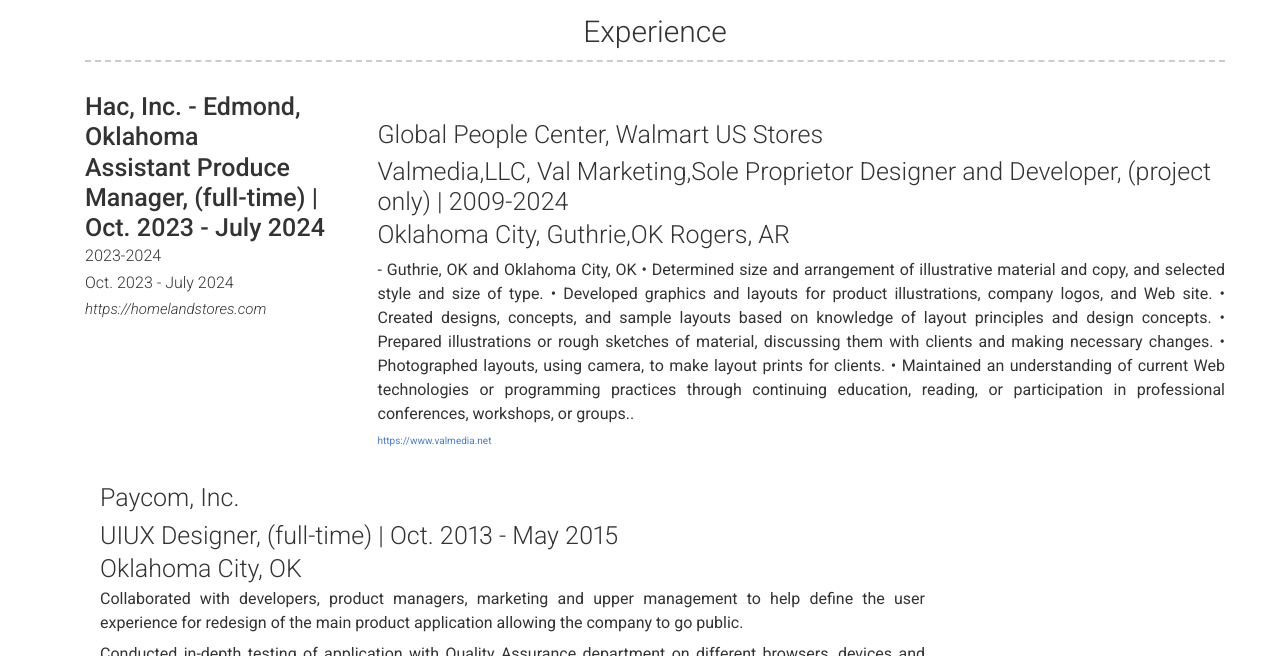
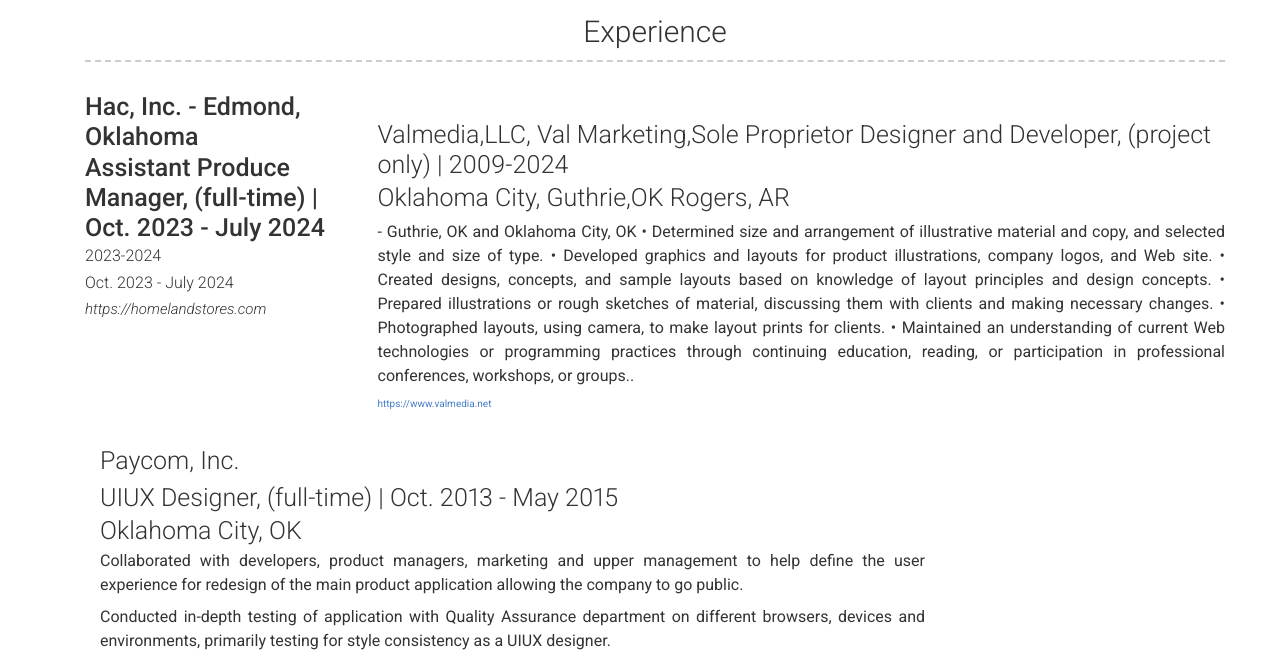
Before and after one commit to valzya/Code-Resume, a plain HTML site: page index.html in a window 1280 px wide. Shown: the part 602-1258 px from the top of the page. Drawn offline with nearby package versions, Linux system fonts and the light colour scheme; files whose address does not match are found by name.

Commit message:
Update index.html

```diff
--- a/index.html
+++ b/index.html
@@ -80,7 +80,7 @@
 <p>Oct. 2023 - July 2024</p>
 <a href="https://homelandstores.com" target="_blank" class="link">https://homelandstores.com</a><p class="no-print aditional-links">
 </div>
-  <div class="col-xs-12 col-sm-8 col-md-9 col-print-12 content"><p class="quote"><h4>Global People Center, Walmart US Stores</h4><p>
+  <div class="col-xs-12 col-sm-8 col-md-9 col-print-12 content"><p class="quote"><p>
     <h4>Valmedia,LLC, Val Marketing,Sole Proprietor Designer and Developer, (project only) | 2009-2024 </h4><h4>Oklahoma City, Guthrie,OK Rogers, AR</h4></p>
 <p> - Guthrie, OK and Oklahoma City, OK
 • Determined size and arrangement of illustrative material and copy, and selected style and size of type.
```
